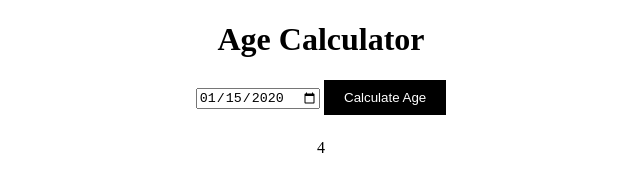
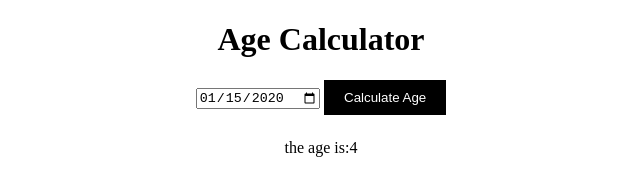
Before and after one commit to ahmedfathy112/CalculateAge, a plain HTML site: page index.html in a window 1280 px wide. Both pictures are taken after typing "2020-01-15" into the empty fields and a click on the button "Calculate Age". Shown: the full height of the page, 319-959 px from the left. Drawn offline with Linux system fonts and the light colour scheme.

Commit message:
Update index.html

```diff
--- a/index.html
+++ b/index.html
@@ -27,7 +27,7 @@
   <h1>Age Calculator</h1>
   <input type="date" id="birthdate">
   <button onclick="calculateAge()">Calculate Age</button>
-  <div id="result">the age is: </div>
+  <div id="result"> </div>
 
   <script>
     function calculateAge() {
@@ -38,7 +38,7 @@
       if (monthDiff < 0 || (monthDiff === 0 && today.getDate() < birthdate.getDate())) {
         age--;
       }
-      document.getElementById('result').innerText =  age;
+      document.getElementById('result').innerText ='the age is:'+ age;
     }
   </script>
 </body>
```
